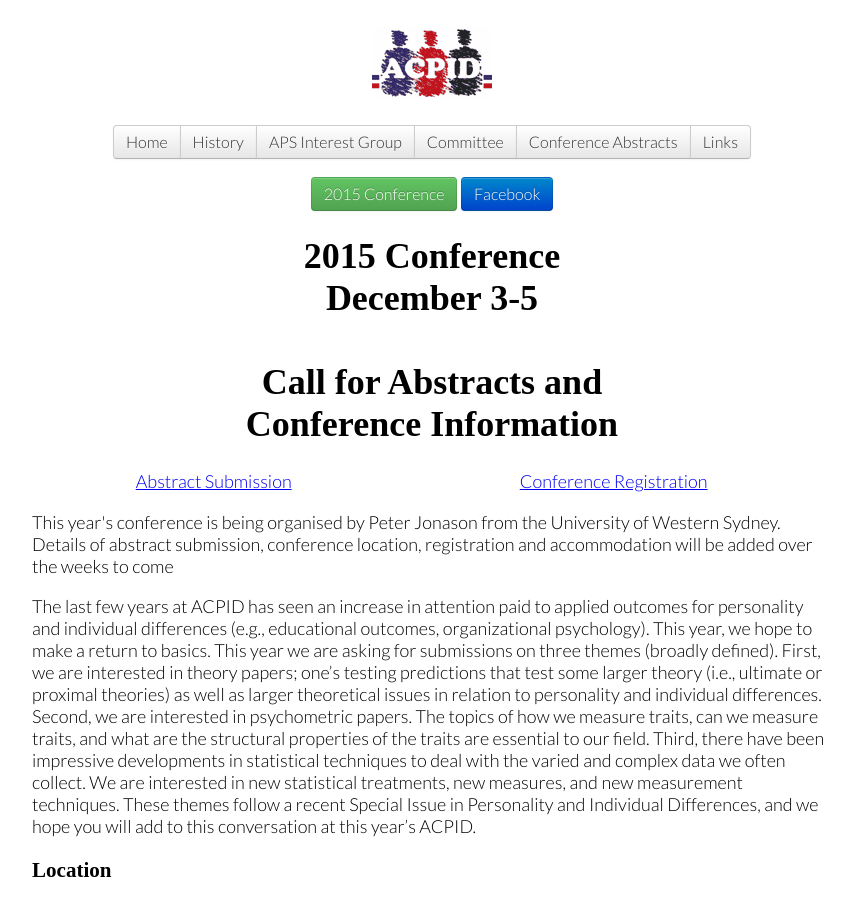
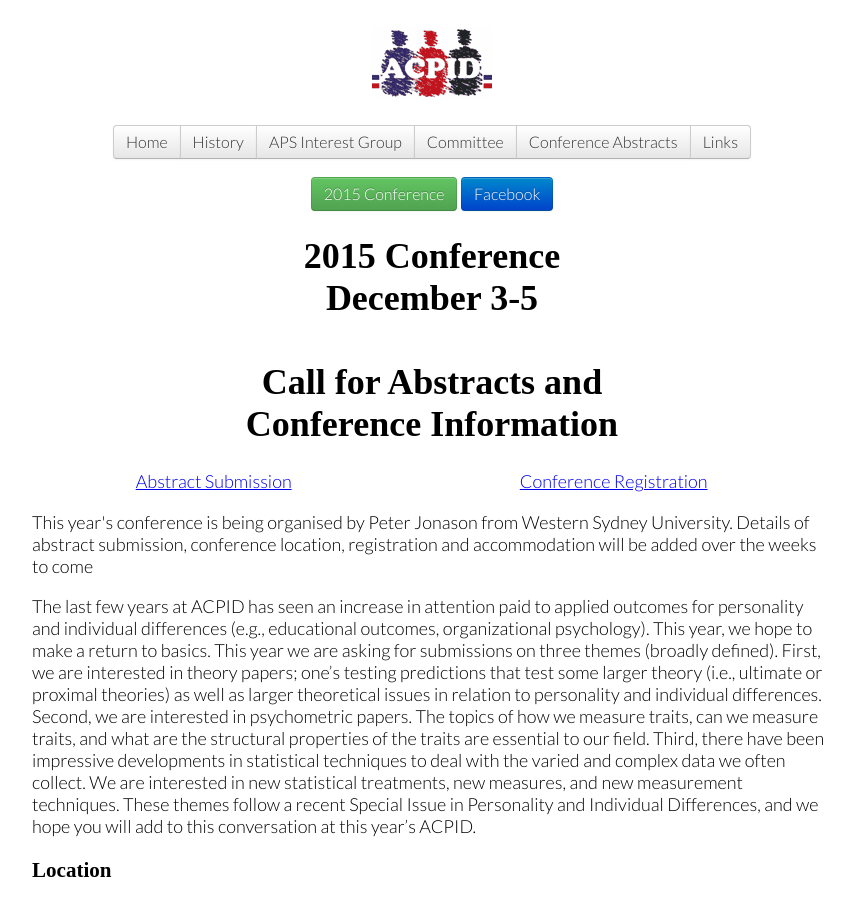
Before and after one commit to acpid/acpid.github.io, a Jekyll site: the page built from 2015.html, in a window 1280 px wide and 900 px high. Shown: the whole window, without its empty margins (208-1062 px from the left). Built offline with Jekyll 4.4.1, drawn with Linux system fonts in a browser that asks for light colours; some web fonts are replaced.

Commit message:
Rebranded UWS to Western

```diff
--- a/2015.html
+++ b/2015.html
@@ -24,7 +24,7 @@
 </table>
 
 <p>
-This year's conference is being organised by Peter Jonason from the University of Western Sydney. Details of abstract submission, conference location, registration and accommodation will be added over the weeks to come
+This year's conference is being organised by Peter Jonason from Western Sydney University. Details of abstract submission, conference location, registration and accommodation will be added over the weeks to come
 </p>
 
 <p>
--- a/committee.html
+++ b/committee.html
@@ -20,5 +20,5 @@
 </p>
 
 <p>
-Student Rep: James Middleton, University of Western Sydney
+Student Rep: James Middleton, Western Sydney University
 </p>
```
